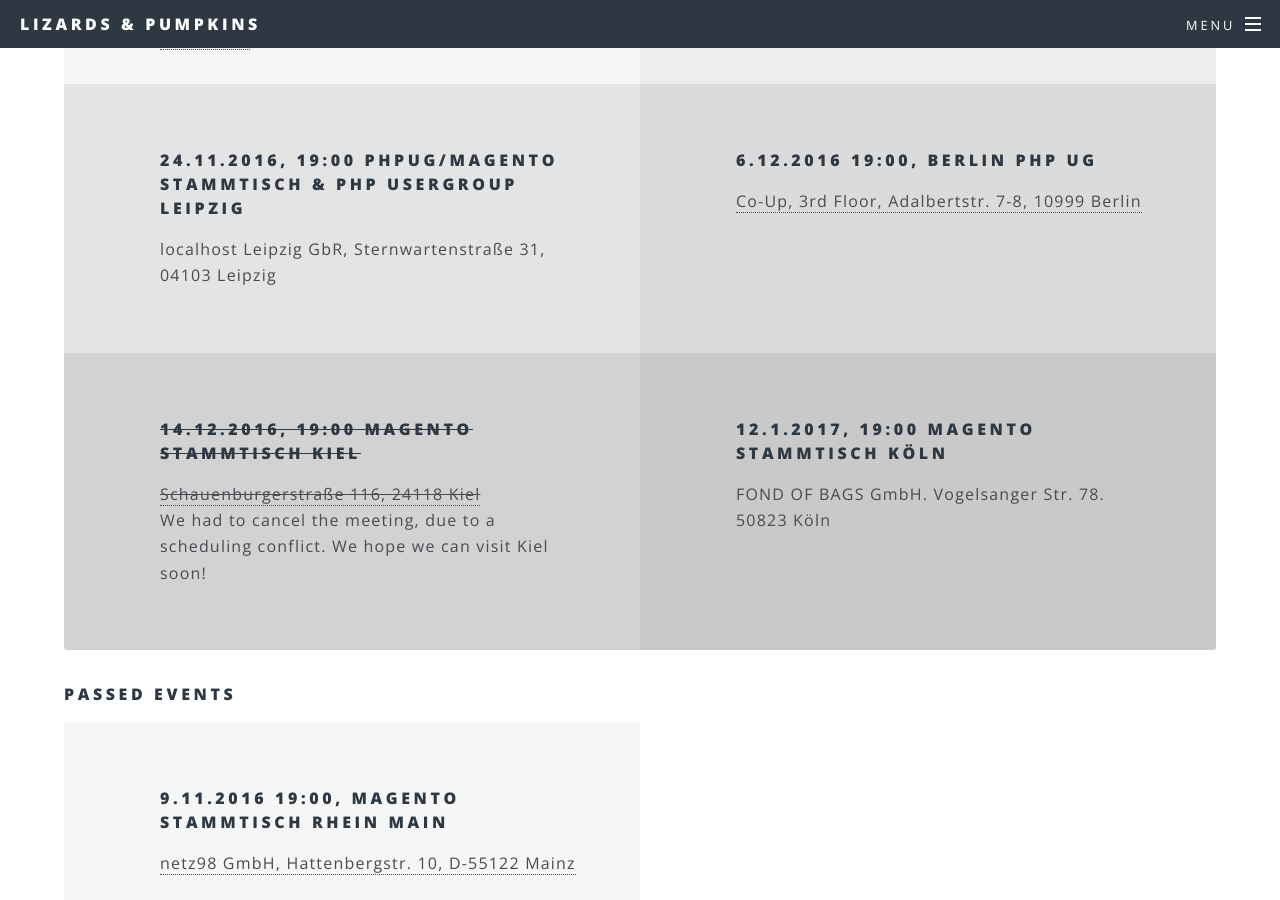
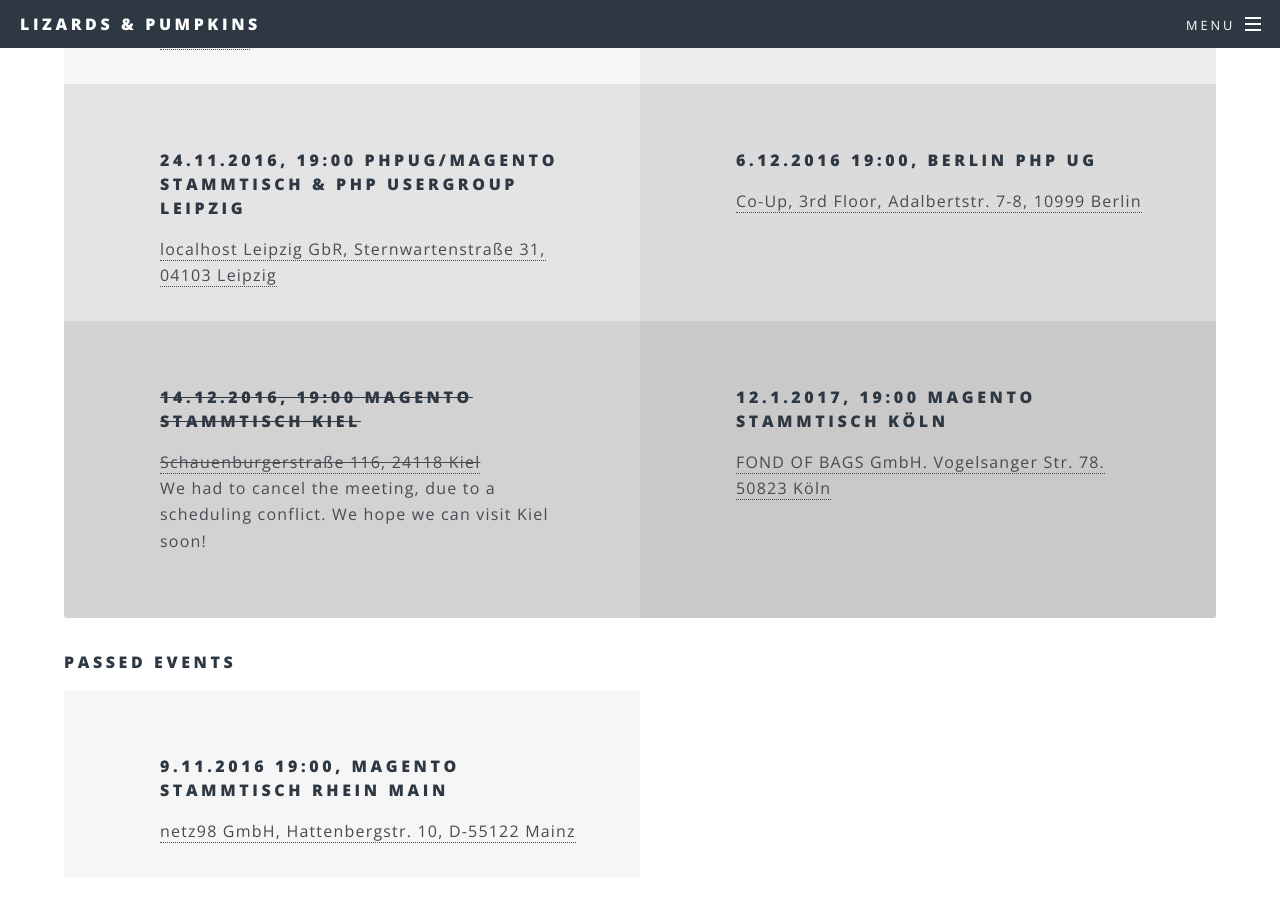
Before and after one commit to lizards-and-pumpkins/lizards-and-pumpkins.github.io, a Jekyll site: the page built from events.html, in a window 1280 px wide and 900 px high, scrolled down 637 px. Built offline with Jekyll 4.4.1, drawn with Linux system fonts in a browser that asks for light colours.

Commit message:
Issue #14: Add a couple of links

```diff
--- a/events.html
+++ b/events.html
@@ -18,7 +18,9 @@ subtitle: Want to hear more? Meet us!
     </li>
     <li>
         <h4>24.11.2016, 19:00 PHPUG/Magento Stammtisch &amp; PHP Usergroup Leipzig</h4>
-        <p>localhost Leipzig GbR, Sternwartenstraße 31, 04103 Leipzig</p>
+        <a href="http://magento-stammtisch.de/events/magento-stammtisch-leipzig-2/">
+            localhost Leipzig GbR, Sternwartenstraße 31, 04103 Leipzig
+        </a>
     </li>
     <li>
         <h4>6.12.2016 19:00, Berlin PHP UG</h4>
@@ -33,7 +35,9 @@ subtitle: Want to hear more? Meet us!
     </li>
     <li>
         <h4>12.1.2017, 19:00 Magento Stammtisch Köln</h4>
-        <p>FOND OF BAGS GmbH. Vogelsanger Str. 78. 50823 Köln</p>
+        <a href="http://magento-stammtisch.de/events/18-magento-stammtisch-koeln/">
+            FOND OF BAGS GmbH. Vogelsanger Str. 78. 50823 Köln
+        </a>
     </li>
 </ul>
 
```
